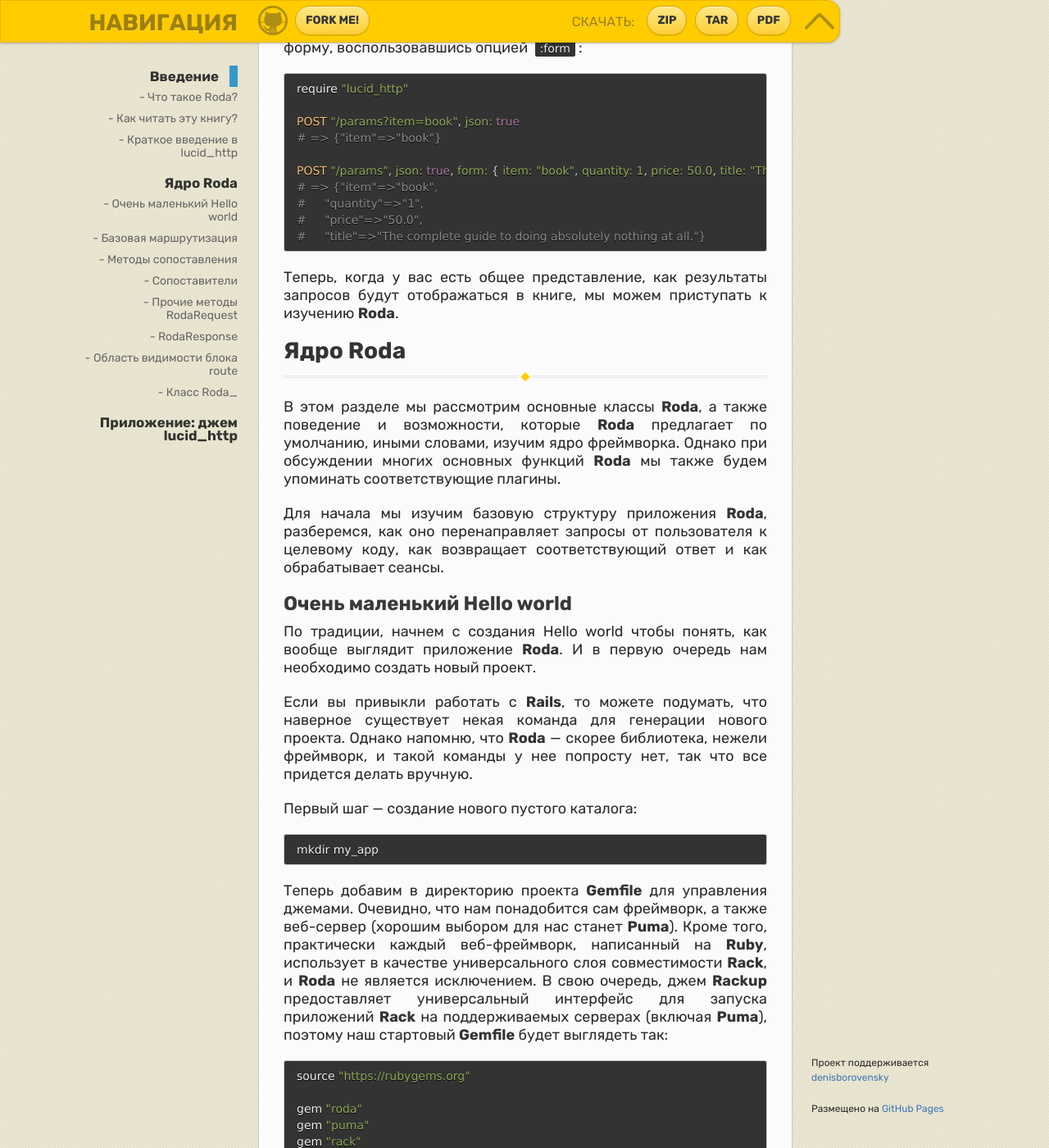
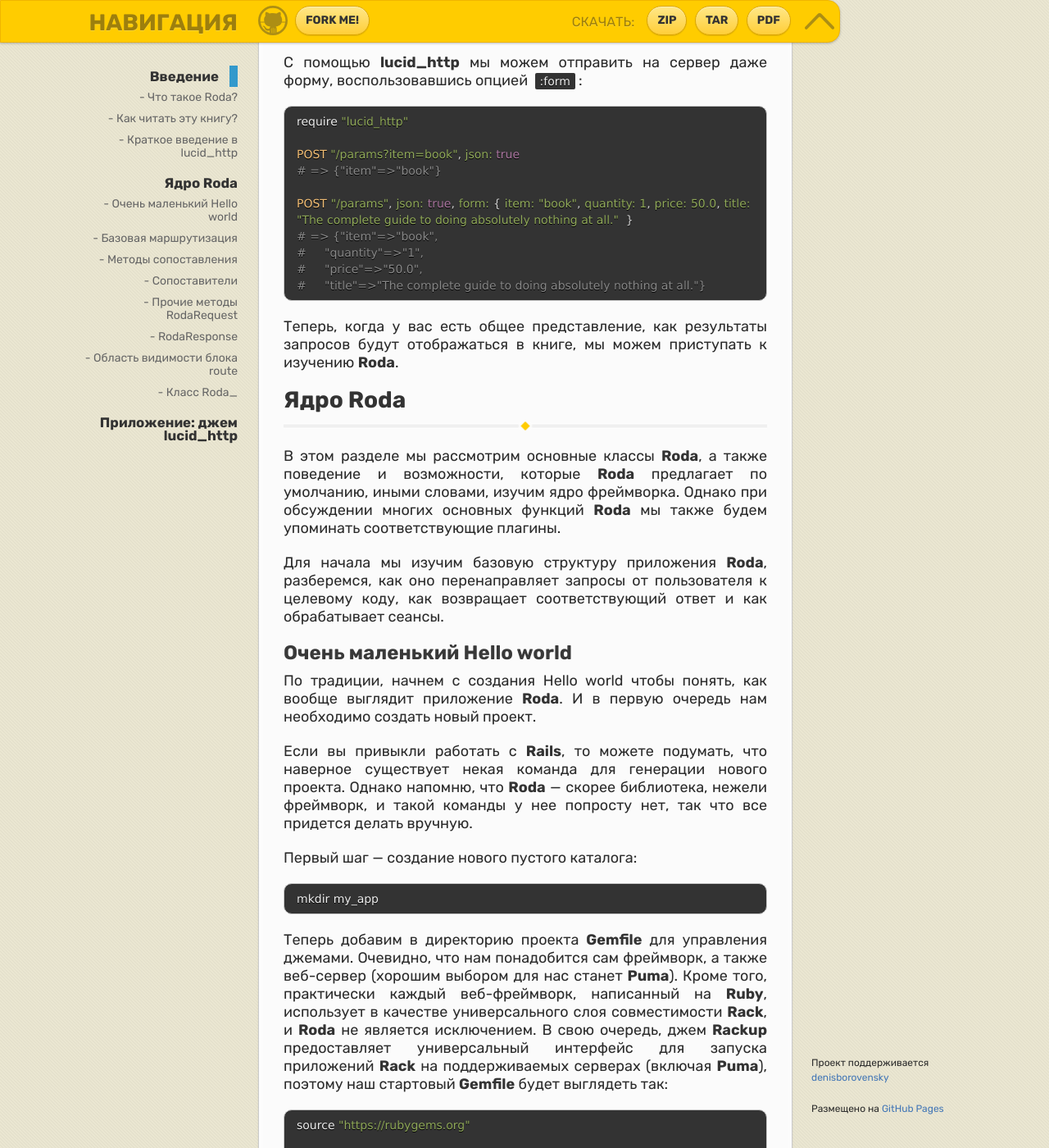
Before and after one commit to denisborovensky/github-pages-ebook-template, a Jekyll site: the page built from index.md, in a window 1280 px wide and 1400 px high, scrolled down 5650 px. Shown: the whole window at 82% size. Built offline with Jekyll 4.4.1, drawn with Linux system fonts in a browser that asks for light colours; some web fonts are replaced; our own code applies the rules of GitHub Pages for plain Markdown files.

Commit message:
feat: change code styling

```diff
--- a/_sass/jekyll-theme-leap-day.scss
+++ b/_sass/jekyll-theme-leap-day.scss
@@ -103,10 +103,11 @@
 pre {
   padding:8px 15px;
   background: #333333;
-  border-radius: 3px;
+  border-radius: 10px;
   border:1px solid #c7c7c7;
   overflow: auto;
   overflow-y: hidden;
+  white-space: break-spaces;
 
   code {
     margin: 0px;
```
